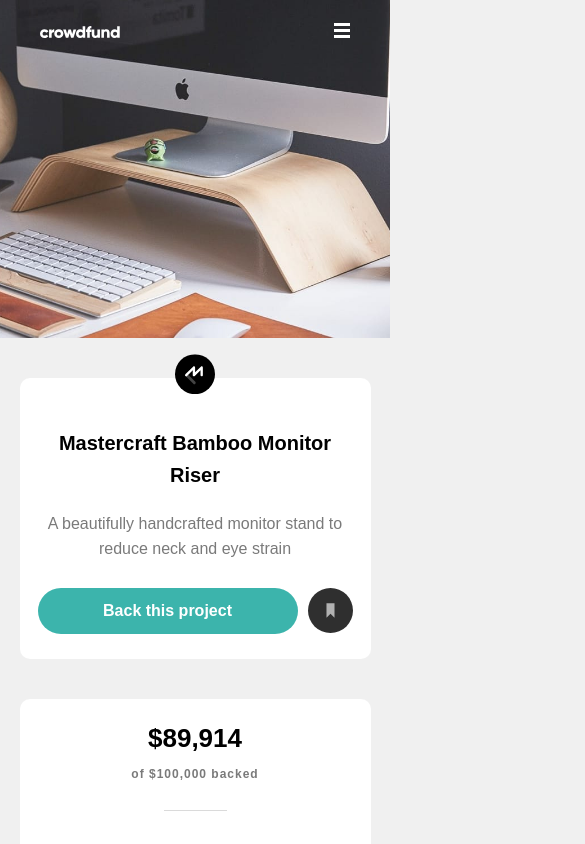
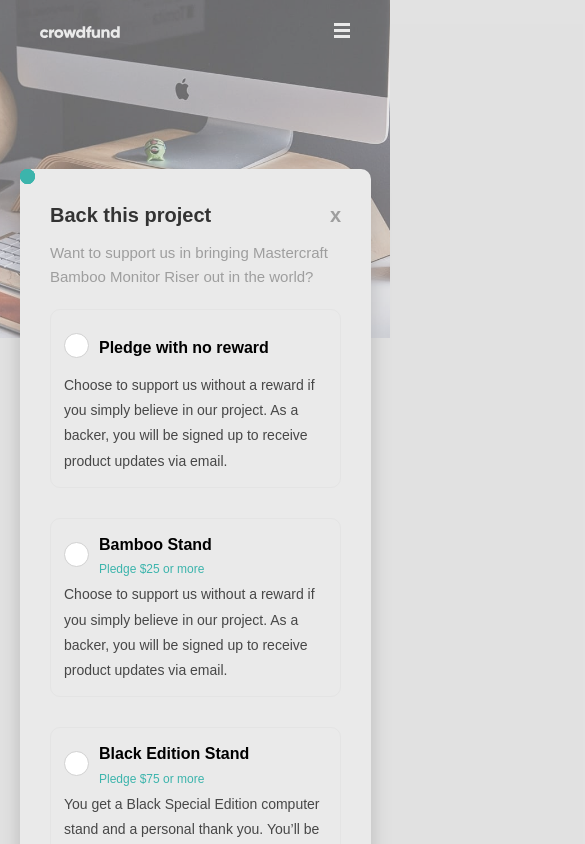
Before and after one commit to duynguyen0613/front-end-crowd-funding, a plain HTML site: page index.html in a window 390 px wide. Both pictures are taken after a click on the link "Out of Stock". Shown: the top 844 px of the page, 585 px wide, since content can reach past the window. Drawn offline with Linux system fonts and the light colour scheme.

Commit message:
Modal for mobile version is finished

```diff
--- a/css/style.css
+++ b/css/style.css
@@ -419,3 +419,187 @@
          bottom: 4rem;
      }
  }
+
+ .modal {
+     min-width: 320px;
+     max-width: 1100px;
+     width: 90%;
+
+     background: #fff;
+
+     margin: 0 5%;
+     padding: 3rem;
+
+     box-shadow: 0 10px 20px rgba(0,0,0,.3);
+     border: none;
+     border-radius: 10px;
+
+     display: none;
+     flex-direction: column;
+     justify-content: space-around;
+
+     position: absolute;
+     top: 20vh;
+     left: 0;
+ }
+
+ .modal.show {
+     display: flex;
+
+     animation-name: modalAnimation;
+     animation-duration: 2s;
+     animation-fill-mode: both;
+ }
+
+ @keyframes modalAnimation {
+     from {
+         transform: scaleX(0);
+     }
+    to {
+        transform: scaleX(1);
+    }
+ }
+ .modal > * {
+     z-index: 10;
+
+ }
+ .model__background {
+    background: rgba(204, 204, 204, 0.418);
+    width: 200vw;
+    height: 3000vh;
+    margin: 0;
+
+    position: absolute;
+    left: -200px;
+    top: -400px;
+    z-index: -1;
+}
+
+ .modal__title {
+     display: flex;
+     justify-content: space-between;
+     align-items: center;
+
+     font-size: 2rem;
+     font-weight: var(--fw-3);
+     color: #333;
+
+
+     margin-bottom: 1rem;
+
+ }
+
+ .modal__title  span button{
+    border:none;
+    background: none;
+    font-size: 2rem;
+    font-weight: var(--fw-3);
+
+    color: rgb(158, 158, 158);
+    cursor: pointer;
+ }
+
+ .modal__text {
+     font-size: 1.5rem;
+
+
+     color: rgb(158, 158, 158);
+ }
+
+ .selections {
+     margin: 2rem 0;
+ }
+
+ .select {
+     border: 1px solid rgb(228, 228, 228);
+     border-radius: 10px;
+
+     padding: 1.3rem;
+
+     display: grid;
+     grid-template-columns: 1fr 10fr;
+     grid-template-rows: 1fr minmax(25px , auto) auto;
+     column-gap: 1rem;
+
+     align-items: center;
+ }
+
+ .select:not(:last-of-type) {
+    margin-bottom: 3rem;
+ }
+
+ .select:first-child .select__title{
+
+    grid-row: span 2;
+ }
+
+ .select__title {
+     font-weight: var(--fw-3);
+
+ }
+
+ .select__button {
+     grid-column: 1 span 2;
+     grid-row: 1;
+
+     transform: translateY(10px);
+ }
+
+ .select__text {
+     grid-column: 1 / -1;
+     grid-row: 3;
+     color: rgb(71, 71, 71);
+     font-size: 1.4rem;
+     font-weight: var(--fw-2);
+     line-height: 1.8;
+ }
+
+ .select__price-pleade {
+     grid-row: 2;
+     grid-column: 2;
+     color: var(--c-primary-moderate-cyan);
+     font-size: 1.2rem;
+     font-weight: var(--fw-2);
+ }
+
+ .select.select__out-of-order {
+     opacity: .5;
+     cursor: not-allowed;
+ }
+
+ .select.select__out-of-order input {
+     cursor: not-allowed;
+ }
+
+ input[type="radio"]
+ {
+     -webkit-appearance: none;
+     appearance: none;
+     background: #fff;
+     margin: 0;
+
+     font: inherit;
+     color: currentColor;
+     width: 25px;
+     height: 25px;
+     border: 1px solid rgb(209, 209, 209);
+     border-radius: 50%;
+
+     display: grid;
+     place-content: center;
+ }
+
+ input[type="radio"]::before {
+     content: "";
+     width: 15px;
+     height: 15px;
+     border-radius: 50%;
+     transform: scale(0);
+     transition: 120ms transform  ease-in-out;
+     box-shadow: inset 1em 1em var(--c-primary-moderate-cyan);
+
+ }
+
+ input[type='radio']:checked::before {
+     transform: scale(1);
+ }
--- a/index.html
+++ b/index.html
@@ -45,7 +45,7 @@
             <div class="title">Mastercraft Bamboo Monitor Riser</div>
             <div class="text">A beautifully handcrafted monitor stand to reduce neck and eye strain</div>
             <div class="section__action">
-                <a href="#" class="btn btn--primary">Back this project</a>
+                <a data-target="#modal" href="#" class="btn btn--primary">Back this project</a>
                 <a href="#" class="section__action--bookmark"><img src="./images/icon-bookmark.svg" alt=""></a>
             </div>
         </section>
@@ -69,127 +69,135 @@
         <!--  -->
         <section class="section section__about">
             <div class="title">About this project</div>
-            <p class="text">The Mastercraft Bamboo Monitor Riser is a sturdy and stylish platform that elevates your screen to a more comfortable viewing height. Placing your monitor at eye level has the potential to improve your posture and make you more comfortable
+            <p class="text">The Mastercraft Bamboo Monitor Riser is a sturdy and stylish platform that elevates your
+                screen to a more comfortable viewing height. Placing your monitor at eye level has the potential to
+                improve your posture and make you more comfortable
                 while at work, helping you stay focused on the task at hand.</p>
-            <p class="text">Featuring artisan craftsmanship, the simplicity of design creates extra desk space below your computer to allow notepads, pens, and USB sticks to be stored under the stand.</p>
+            <p class="text">Featuring artisan craftsmanship, the simplicity of design creates extra desk space below
+                your computer to allow notepads, pens, and USB sticks to be stored under the stand.</p>
             <!--  -->
             <div class="section__project">
                 <div class="title">Bamboo Stand</div>
                 <small class="section--small">Pledge $25 or more</small>
-                <div class="text">You get an ergonomic stand made of natural bamboo. You've helped us launch our promotional campaign, and you’ll be added to a special Backer member list.</div>
+                <div class="text">You get an ergonomic stand made of natural bamboo. You've helped us launch our
+                    promotional campaign, and you’ll be added to a special Backer member list.</div>
 
                 <div class="section__project__seat">
                     <p> 101 <span class="info">left</span></p>
                 </div>
                 <div class="section__project__action">
-                    <a href="#" class="btn btn--primary">Select Reward</a>
+                    <a data-target="#modal" href="#" class="btn btn--primary">Select Reward</a>
                 </div>
             </div>
             <!--  -->
             <div class="section__project">
                 <div class="title">Black Edition Stand</div>
                 <small class="section--small">Pledge $75 or more</small>
-                <div class="text"> You get a Black Special Edition computer stand and a personal thank you. You’ll be added to our Backer member list. Shipping is included.</div>
+                <div class="text"> You get a Black Special Edition computer stand and a personal thank you. You’ll be
+                    added to our Backer member list. Shipping is included.</div>
                 <div class="section__project__seat">
                     <p> 64 <span class="info">left</span></p>
                 </div>
                 <div class="section__project__action">
-                    <a href="#" class="btn btn--primary">Select Reward</a>
+                    <a data-target="#modal" href="#" class="btn btn--primary">Select Reward</a>
                 </div>
             </div>
             <!--  -->
             <div class="section__project out-of-stock">
                 <div class="title">Mahogany Special Edition</div>
                 <small class="section--small">Pledge $200 or more</small>
-                <div class="text">You get two Special Edition Mahogany stands, a Backer T-Shirt, and a personal thank you. You’ll be added to our Backer member list. Shipping is included.</div>
+                <div class="text">You get two Special Edition Mahogany stands, a Backer T-Shirt, and a personal thank
+                    you. You’ll be added to our Backer member list. Shipping is included.</div>
                 <div class="section__project__seat">
                     <p> 0 <span class="info">left</span></p>
                 </div>
                 <div class="section__project__action">
-                    <a href="#" class="btn btn--primary">Out of Stock</a>
+                    <a data-target="#modal" href="#" class="btn btn--primary">Out of Stock</a>
                 </div>
             </div>
             <!--  -->
         </section>
     </main>
-    <!--
 
-  Bamboo Stand
-  Pledge $25 or more
-  You get an ergonomic stand made of natural bamboo. You've helped us launch our promotional campaign, and
-  you’ll be added to a special Backer member list.
-  101 left
-  Select Reward
 
-  Black Edition Stand
-  Pledge $75 or more
-  You get a Black Special Edition computer stand and a personal thank you. You’ll be added to our Backer
-  member list. Shipping is included.
-  64 left
-  Select Reward
+    <div class="modal" id="modal">
+        <div class="model__background">
+        </div>
+        <div class="modal__title">
+            Back this project
+            <span id="modal--close"><button>x</button></span>
+        </div>
+        <div class="modal__text">
+            Want to support us in bringing Mastercraft Bamboo Monitor Riser out in the world?
+        </div>
+        <div class="selections">
+            <div class="select">
 
-  Mahogany Special Edition
-  Pledge $200 or more
-  You get two Special Edition Mahogany stands, a Backer T-Shirt, and a personal thank you. You’ll be added
-  to our Backer member list. Shipping is included.
-  0 left
-  Out of Stock -->
+                <div class="select__button">
+                    <input type="radio" name="project" id="">
+                </div>
+                <div class="select__title">
+                    Pledge with no reward
+                </div>
+                <div class="select__text">
+                    Choose to support us without a reward if you simply believe in our project. As a backer,
+                    you will be signed up to receive product updates via email.
+                </div>
+            </div>
+            <!--  -->
+            <div for="" class="select">
+                <div class="select__button">
+                    <input type="radio" name="project" id="">
+                </div>
+                <div class="select__title">
+                    Bamboo Stand
+                </div>
+                <div class="select__price-pleade">
+                    <p>Pledge $25 or more</p>
+                </div>
+                <div class="select__text">
+                    Choose to support us without a reward if you simply believe in our project. As a backer,
+                    you will be signed up to receive product updates via email.
+                </div>
+            </div>
+            <!--  -->
+            <div class="select">
+                <div class="select__button">
+                    <input type="radio" name="project" id="">
+                </div>
+                <div class="select__title">
+                    Black Edition Stand
+                </div>
+                <div class="select__price-pleade">
+                    <p>Pledge $75 or more</p>
+                </div>
+                <div class="select__text">
+                    You get a Black Special Edition computer stand and a personal thank you. You’ll be added to our
+                    Backer
+                    member list. Shipping is included.
+                </div>
+            </div>
+            <!--  -->
+            <div class="select select__out-of-order">
+                <div class="select__button">
+                    <input disabled type="radio" name="project" id="">
+                </div>
+                <div class="select__title">
+                    Mahogany Special Edition
+                </div>
+                <div class="select__price-pleade">
+                    <p>Pledge $200 or more</p>
+                </div>
+                <div class="select__text">
+                    You get two Special Edition Mahogany stands, a Backer T-Shirt, and a personal thank you. You’ll
+                    be added
+                    to our Backer member list. Shipping is included.
+                </div>
+            </div>
+            <!--  -->
+        </div>
+    </div>
 
-    <!-- Selection modal start -->
-
-    <!-- Back this project
-  Want to support us in bringing Mastercraft Bamboo Monitor Riser out in the world?
-
-  Pledge with no reward
-  Choose to support us without a reward if you simply believe in our project. As a backer,
-  you will be signed up to receive product updates via email.
-
-  Bamboo Stand
-  Pledge $25 or more
-  You get an ergonomic stand made of natural bamboo. You've helped us launch our promotional campaign, and
-  you’ll be added to a special Backer member list.
-  101 left -->
-
-    <!-- Selected pledge start -->
-    <!-- Enter your pledge
-  $25
-  Continue -->
-    <!-- Selected pledge end -->
-
-    <!-- Black Edition Stand
-  Pledge $75 or more
-  You get a Black Special Edition computer stand and a personal thank you. You’ll be added to our Backer
-  member list. Shipping is included.
-  64 left -->
-
-    <!-- Selected pledge start -->
-    <!-- Enter your pledge
-  $75
-  Continue -->
-    <!-- Selected pledge end -->
-
-    <!-- Mahogany Special Edition
-  Pledge $200 or more
-  You get two Special Edition Mahogany stands, a Backer T-Shirt, and a personal thank you. You’ll be added
-  to our Backer member list. Shipping is included.
-  0 left -->
-
-    <!-- Selected pledge  start -->
-    <!-- Enter your pledge
-  $200
-  Continue -->
-    <!-- Selected pledge end -->
-
-    <!-- Selection modal end -->
-
-    <!-- Success modal start -->
-
-    <!-- Thanks for your support!
-  Your pledge brings us one step closer to sharing Mastercraft Bamboo Monitor Riser worldwide. You will get
-  an email once our campaign is completed.
-  Got it! -->
-
-    <!-- Success modal end -->
 
     <script src="./js/app.js"></script>
 </body>
--- a/js/app.js
+++ b/js/app.js
@@ -1,6 +1,6 @@
 const hamburgerUI = document.querySelector(".nav__hamburger__img img");
 
-hamburgerUI.addEventListener('click', function() {
+hamburgerUI.addEventListener('click', function () {
     console.log("helli")
     const navUI = document.querySelector(".nav");
 
@@ -8,7 +8,7 @@ hamburgerUI.addEventListener('click', function() {
 
 })
 
-window.addEventListener('resize', function(e) {
+window.addEventListener('resize', function (e) {
     console.log(this.window.innerWidth)
     const width = this.window.innerWidth;
     // if window screen is resized then check if
@@ -18,3 +18,35 @@ window.addEventListener('resize', function(e) {
         nav.classList.remove("show");
     }
 })
+
+
+const selectRewardButtons = document.querySelectorAll(".section__project__action a");
+
+var modalID;
+
+selectRewardButtons.forEach(b => {
+    b.addEventListener("click", function (e) {
+        e.preventDefault();
+
+        const main = document.querySelector("main");
+
+        modalID = e.target.dataset.target;
+        const modal = document.querySelector(modalID);
+        modal.classList.toggle("show");
+        main.style.display = "none";
+
+
+    })
+})
+
+const modalClose = document.querySelector("#modal--close");
+
+modalClose.addEventListener('click', function () {
+    const main = document.querySelector("main");
+    const modal = document.querySelector("#modal");
+
+    if (modal != null) {
+        modal.classList.toggle("show");
+        main.style.display = "unset";
+    }
+})
```
